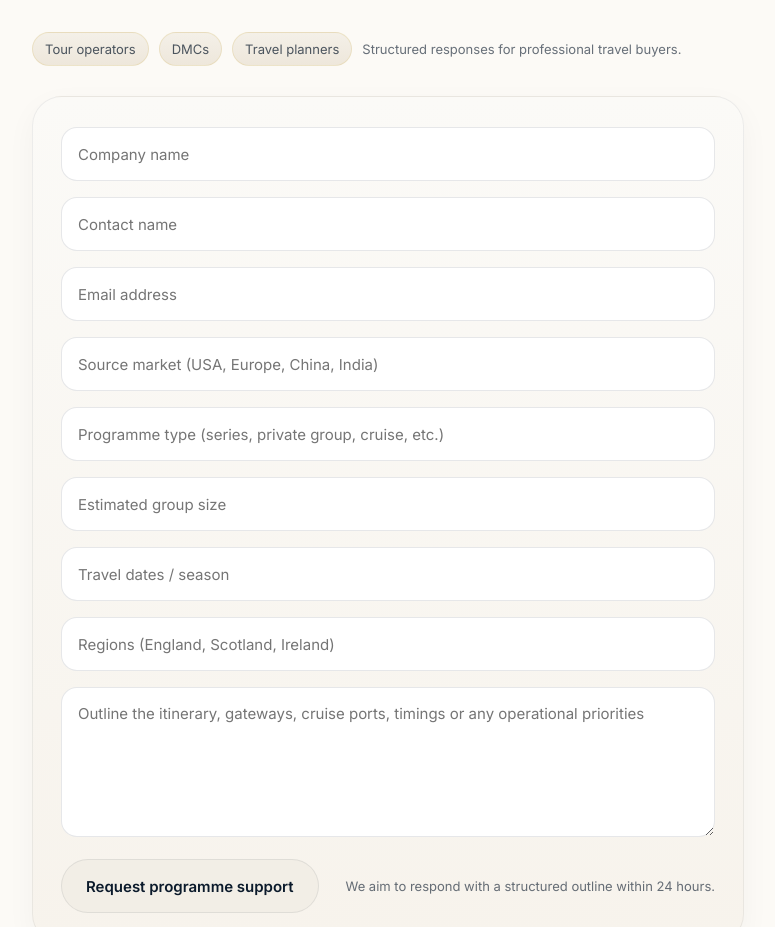
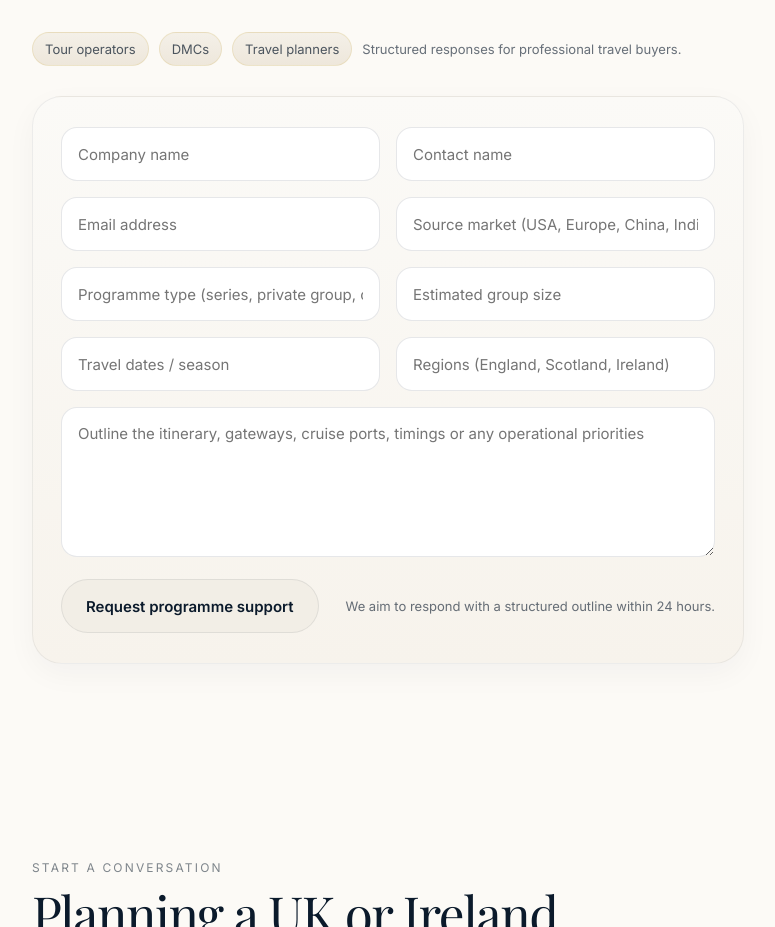
Before and after one commit to kandiahtk-crypto/Project-, a Next.js app: page / in a window 1280 px wide. Shown: the part 7023-7950 px from the top of the page, without its empty margins (252-1027 px from the left). Built offline with nearby package versions, Linux system fonts and the light colour scheme; a web font is replaced by a local one.

Commit message:
Update globals.css

```diff
--- a/src/app/globals.css
+++ b/src/app/globals.css
@@ -325,3 +325,9 @@ summary::-webkit-details-marker {
     grid-template-columns: repeat(2, minmax(0, 1fr));
   }
 }
+
+@media (min-width: 900px) {
+  .lead-form-two {
+    grid-template-columns: repeat(2, minmax(0, 1fr));
+  }
+}
```
